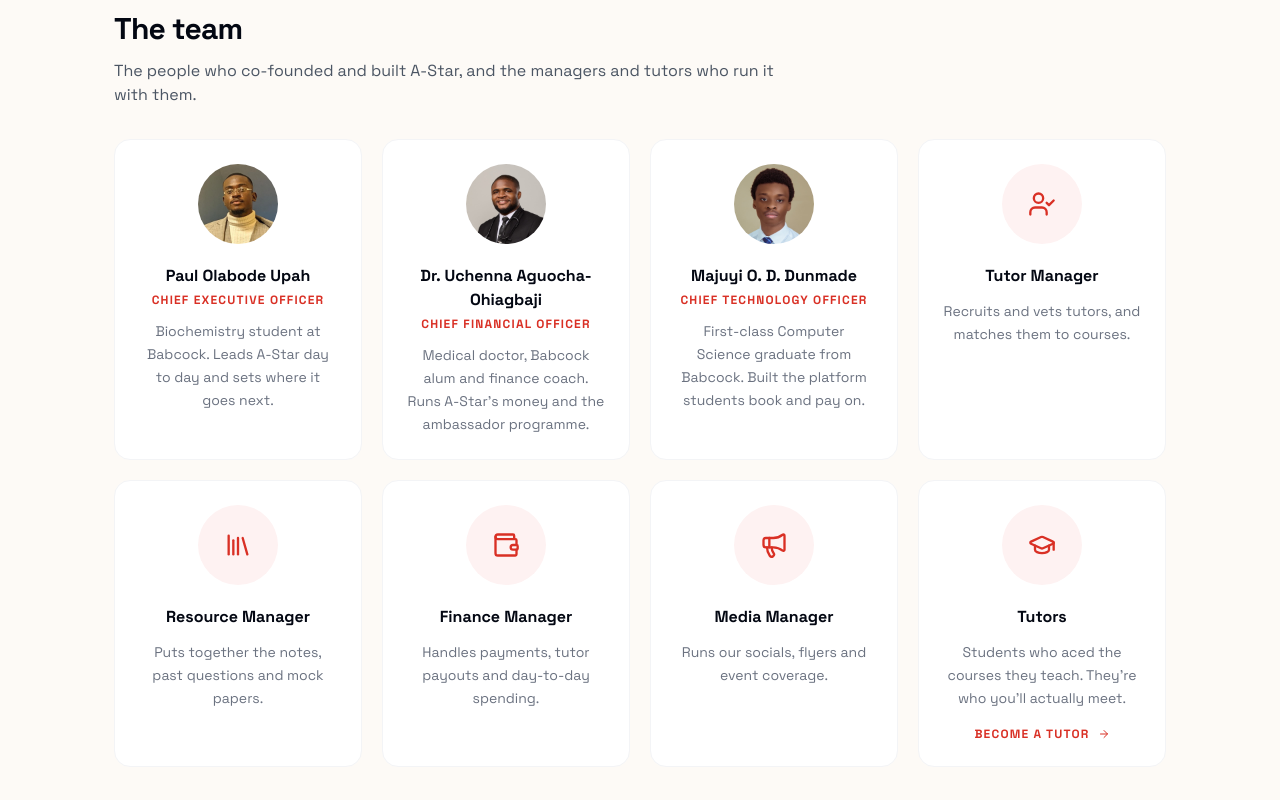
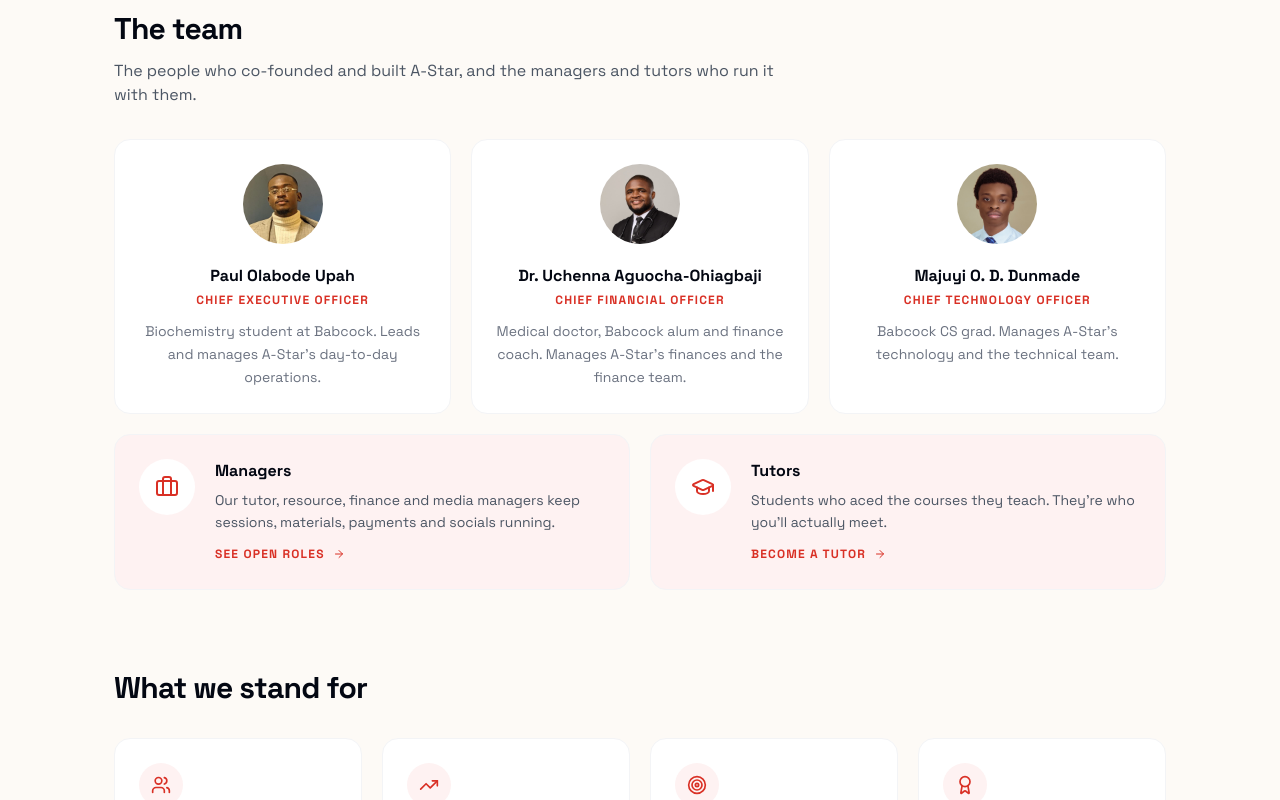
Before and after one commit to astartutorials/astutorials-v1, a Next.js app: page /about in a window 1280 px wide. Shown: the part 2020-2820 px from the top of the page. Built offline with nearby package versions, Linux system fonts and the light colour scheme; no server answers.

Commit message:
about: new bios, managers and tutors as two wide cards

```diff
--- a/app/about/page.tsx
+++ b/app/about/page.tsx
@@ -15,10 +15,7 @@ import {
   ArrowRight,
   BadgeCheck,
   Monitor,
-  UserCheck,
-  Library,
-  Wallet,
-  Megaphone,
+  Briefcase,
 } from "lucide-react";
 import ProgrammeRecord from "@/components/about/ProgrammeRecord";
 
@@ -27,7 +24,7 @@ import ProgrammeRecord from "@/components/about/ProgrammeRecord";
  * the people behind it. History and team come from Paul's About draft
  * (2026-11-20). Left out on purpose: the "7,000+" figure (WhatsApp group
  * members, with duplicates) and Dr. Ajibade, until he agrees to be named.
- * One team grid: co-founders (photos), then managers and tutors, all the same card.
+ * One team grid: co-founder cards, then wider tinted cards for managers and tutors.
  */
 
 export const metadata: Metadata = {
@@ -51,28 +48,37 @@ const cofounders = [
     name: "Paul Olabode Upah",
     role: "Chief Executive Officer",
     photo: "/tfa/panellists/upah.jpg",
-    does: "Biochemistry student at Babcock. Leads A-Star day to day and sets where it goes next.",
+    does: "Biochemistry student at Babcock. Leads and manages A-Star's day-to-day operations.",
   },
   {
     name: "Dr. Uchenna Aguocha-Ohiagbaji",
     role: "Chief Financial Officer",
     photo: "/tfa/panellists/aguocha.jpg",
-    does: "Medical doctor, Babcock alum and finance coach. Runs A-Star's money and the ambassador programme.",
+    does: "Medical doctor, Babcock alum and finance coach. Manages A-Star's finances and the finance team.",
   },
   {
     name: "Majuyi O. D. Dunmade",
     role: "Chief Technology Officer",
     photo: "/about/dunmade.jpg",
-    does: "First-class Computer Science graduate from Babcock. Built the platform students book and pay on.",
+    does: "Babcock CS grad. Manages A-Star's technology and the technical team.",
   },
 ];
 
-/* Roles for now; names and photos once each manager agrees to be listed. */
-const crew = [
-  { icon: UserCheck, title: "Tutor Manager", desc: "Recruits and vets tutors, and matches them to courses." },
-  { icon: Library, title: "Resource Manager", desc: "Puts together the notes, past questions and mock papers." },
-  { icon: Wallet, title: "Finance Manager", desc: "Handles payments, tutor payouts and day-to-day spending." },
-  { icon: Megaphone, title: "Media Manager", desc: "Runs our socials, flyers and event coverage." },
+const groups = [
+  {
+    icon: Briefcase,
+    title: "Managers",
+    desc: "Our tutor, resource, finance and media managers keep sessions, materials, payments and socials running.",
+    href: "/careers",
+    cta: "See open roles",
+  },
+  {
+    icon: GraduationCap,
+    title: "Tutors",
+    desc: "Students who aced the courses they teach. They're who you'll actually meet.",
+    href: "/apply",
+    cta: "Become a tutor",
+  },
 ];
 
 const services = [
@@ -188,11 +194,11 @@ export default function AboutPage() {
         <p className="mt-3 text-fg-muted max-w-2xl">
           The people who co-founded and built A-Star, and the managers and tutors who run it with them.
         </p>
-        <div className="mt-8 grid grid-cols-1 sm:grid-cols-2 lg:grid-cols-4 gap-5">
+        <div className="mt-8 grid grid-cols-1 sm:grid-cols-2 lg:grid-cols-6 gap-5">
           {cofounders.map(({ name, role, photo, does }) => (
             <div
               key={name}
-              className="flex flex-col items-center text-center p-6 rounded-2xl bg-surface-raised border border-line-subtle"
+              className="lg:col-span-2 flex flex-col items-center text-center p-6 rounded-2xl bg-surface-raised border border-line-subtle"
             >
               <Image src={photo} alt={name} width={160} height={160} className="w-20 h-20 rounded-full object-cover mb-5" />
               <h3 className="font-bold text-fg-strong">{name}</h3>
@@ -200,34 +206,25 @@ export default function AboutPage() {
               <p className="text-sm text-fg-subtle leading-relaxed mt-3">{does}</p>
             </div>
           ))}
-          {crew.map(({ icon: Icon, title, desc }) => (
-            <div
+          {groups.map(({ icon: Icon, title, desc, href, cta }) => (
+            <Link
               key={title}
-              className="flex flex-col items-center text-center p-6 rounded-2xl bg-surface-raised border border-line-subtle"
+              href={href}
+              className="group lg:col-span-3 flex items-start gap-5 p-6 rounded-2xl bg-brand-soft border border-line-subtle hover:-translate-y-1 hover:shadow-lg transition-all duration-300"
             >
-              <div className="w-20 h-20 rounded-full bg-brand-soft flex items-center justify-center mb-5">
-                <Icon className="w-7 h-7 text-brand-ink" />
+              <div className="w-14 h-14 rounded-full bg-surface-raised flex items-center justify-center shrink-0">
+                <Icon className="w-6 h-6 text-brand-ink" />
               </div>
-              <h3 className="font-bold text-fg-strong">{title}</h3>
-              <p className="text-sm text-fg-subtle leading-relaxed mt-3">{desc}</p>
-            </div>
+              <div>
+                <h3 className="font-bold text-fg-strong">{title}</h3>
+                <p className="text-sm text-fg-muted leading-relaxed mt-1.5">{desc}</p>
+                <span className="mt-3 inline-flex items-center text-xs font-bold tracking-widest uppercase text-brand-ink">
+                  {cta}
+                  <ArrowRight className="w-3 h-3 ml-2 transition-transform group-hover:translate-x-1" />
+                </span>
+              </div>
+            </Link>
           ))}
-          <Link
-            href="/apply"
-            className="group flex flex-col items-center text-center p-6 rounded-2xl bg-surface-raised border border-line-subtle hover:-translate-y-1 hover:shadow-lg transition-all duration-300"
-          >
-            <div className="w-20 h-20 rounded-full bg-brand-soft flex items-center justify-center mb-5">
-              <GraduationCap className="w-7 h-7 text-brand-ink" />
-            </div>
-            <h3 className="font-bold text-fg-strong">Tutors</h3>
-            <p className="text-sm text-fg-subtle leading-relaxed mt-3">
-              Students who aced the courses they teach. They&apos;re who you&apos;ll actually meet.
-            </p>
-            <span className="mt-4 inline-flex items-center text-xs font-bold tracking-widest uppercase text-brand-ink">
-              Become a tutor
-              <ArrowRight className="w-3 h-3 ml-2 transition-transform group-hover:translate-x-1" />
-            </span>
-          </Link>
         </div>
       </section>
 
```
